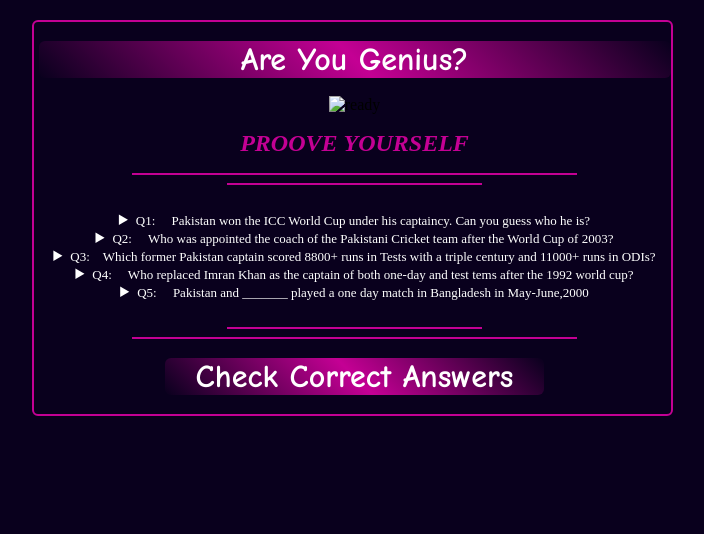
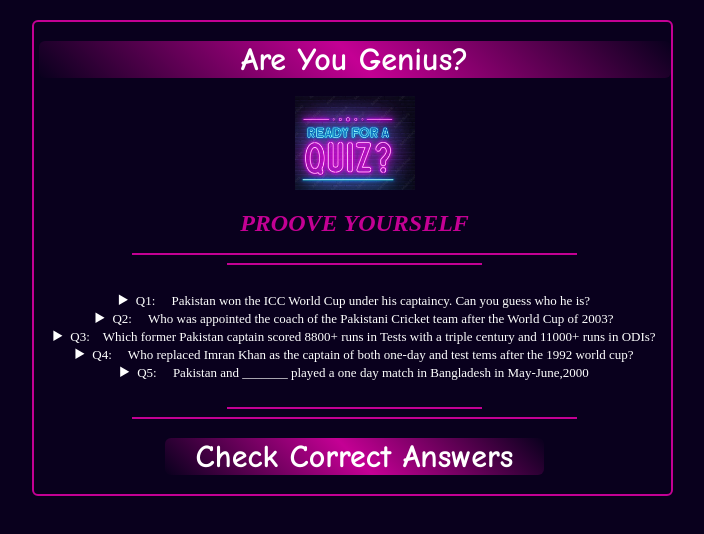
Before and after one commit to nausheenzubair/my-first-QUIZ-WEBSITE, a plain HTML site: page quizques.html in a window 1280 px wide. Shown: the whole page, without its empty margins (288-992 px from the left). Drawn offline with Linux system fonts and the light colour scheme.

Commit message:
Update quizques.html

```diff
--- a/quizques.html
+++ b/quizques.html
@@ -14,7 +14,7 @@
                 <font face="Comic Sans MS" color="white" size="6">Are You Genius?</font>
             </h3>
 
-                <img src="assets/images/readyho.jpg" alt="ready" width="120"> <br>
+                <img src="readyho.jpg" alt="ready" width="120"> <br>
 
 
             <p>
```
